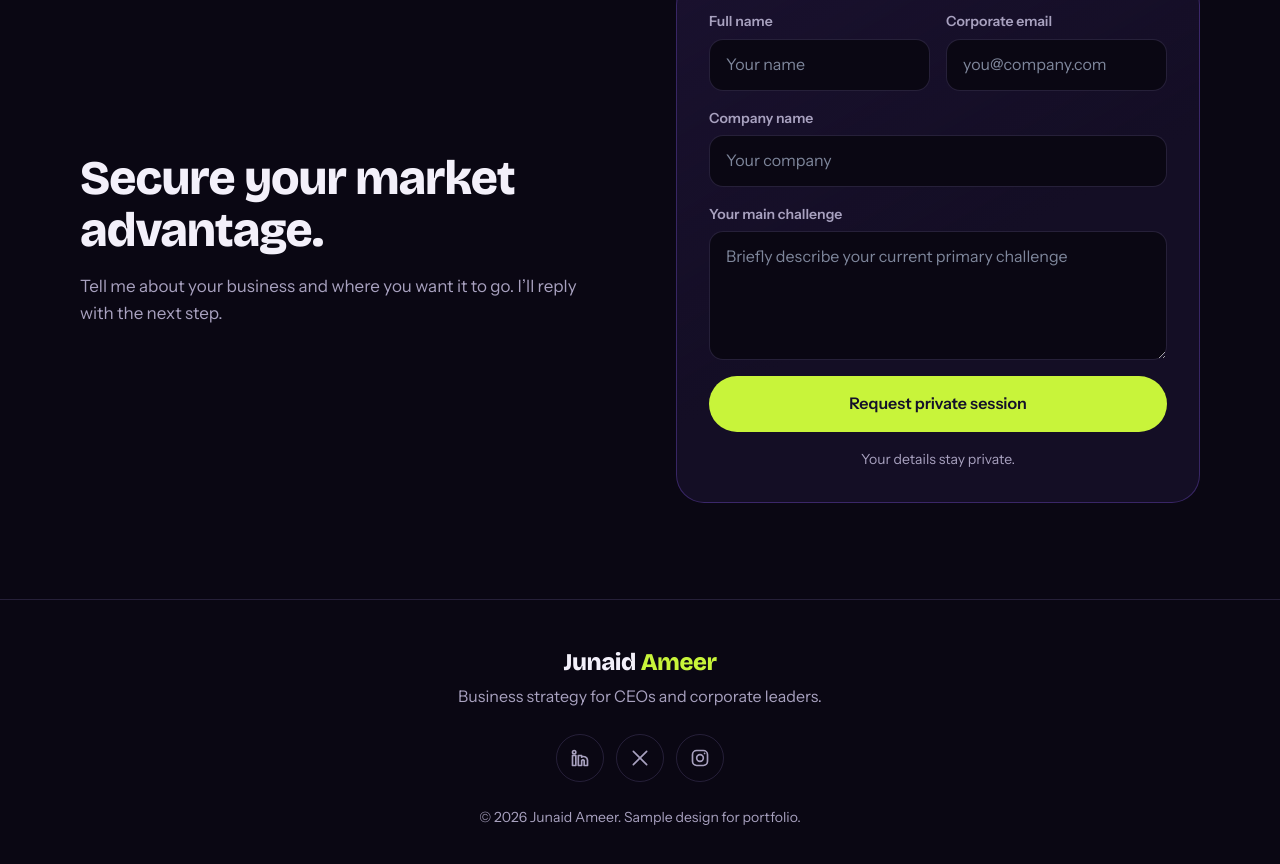
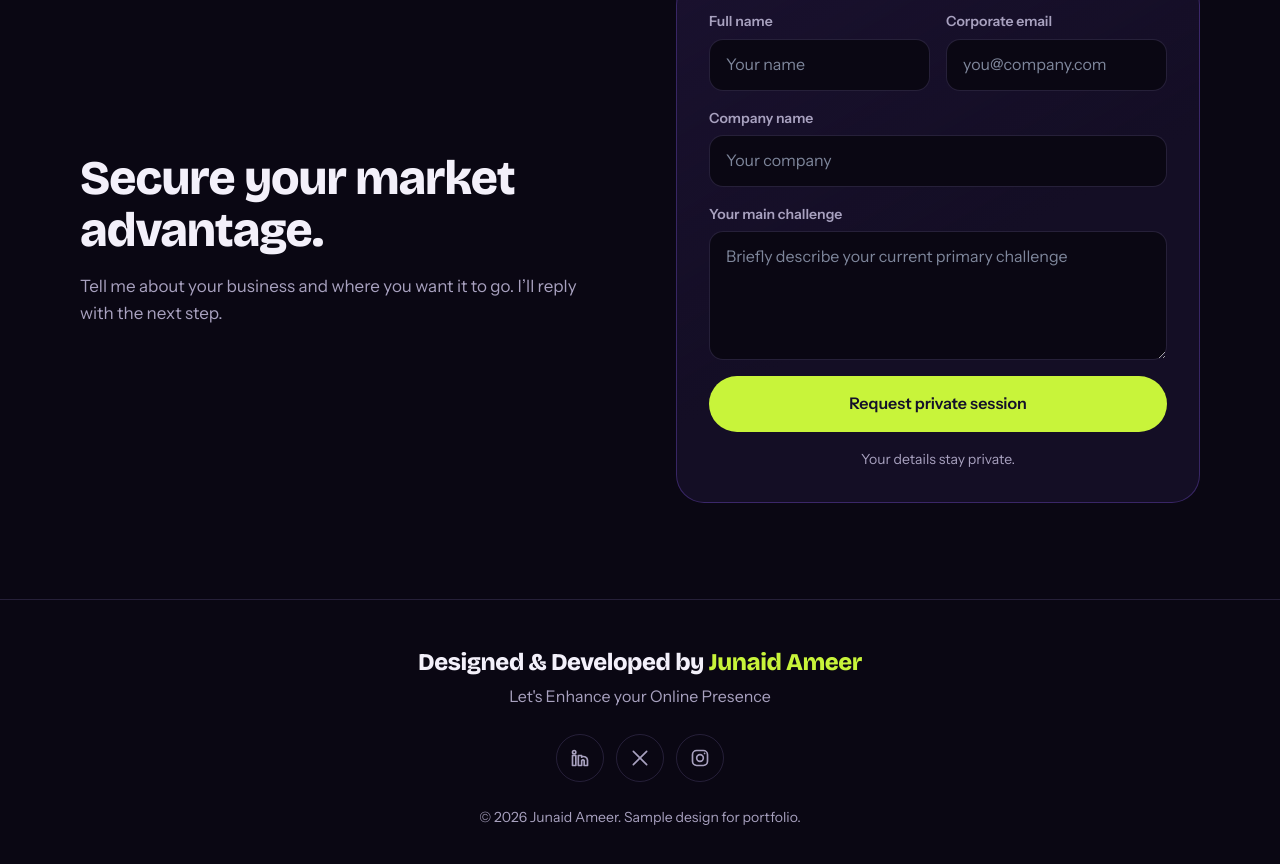
Before and after one commit to mrjunaidameer/premium-consultant-portfolio, a plain HTML site: page index.html in a window 1280 px wide. Shown: the part 2442-3306 px from the top of the page. Drawn offline with nearby package versions, Linux system fonts and the light colour scheme.

Commit message:
Update index.html

```diff
--- a/index.html
+++ b/index.html
@@ -255,8 +255,8 @@ footer p{color:var(--muted);margin-top:var(--s2)}
 
 <footer>
   <div class="wrap">
-    <div class="logo">Junaid <b>Ameer</b></div>
-    <p>Business strategy for CEOs and corporate leaders.</p>
+    <div class="logo">Designed & Developed by <b> Junaid Ameer</b></div>
+    <p>Let's Enhance your Online Presence</p>
     <div class="soc">
       <a href="#" aria-label="LinkedIn"><svg class="i" viewBox="0 0 24 24"><rect x="3" y="9" width="4" height="12"/><circle cx="5" cy="5" r="2"/><path d="M10 9h4v2a4.5 4.5 0 0 1 7 3.5V21h-4v-6a2 2 0 0 0-3 0v6h-4z"/></svg></a>
       <a href="#" aria-label="X (Twitter)"><svg class="i" viewBox="0 0 24 24"><path d="M4 4l16 16M20 4 4 20"/></svg></a>
```
